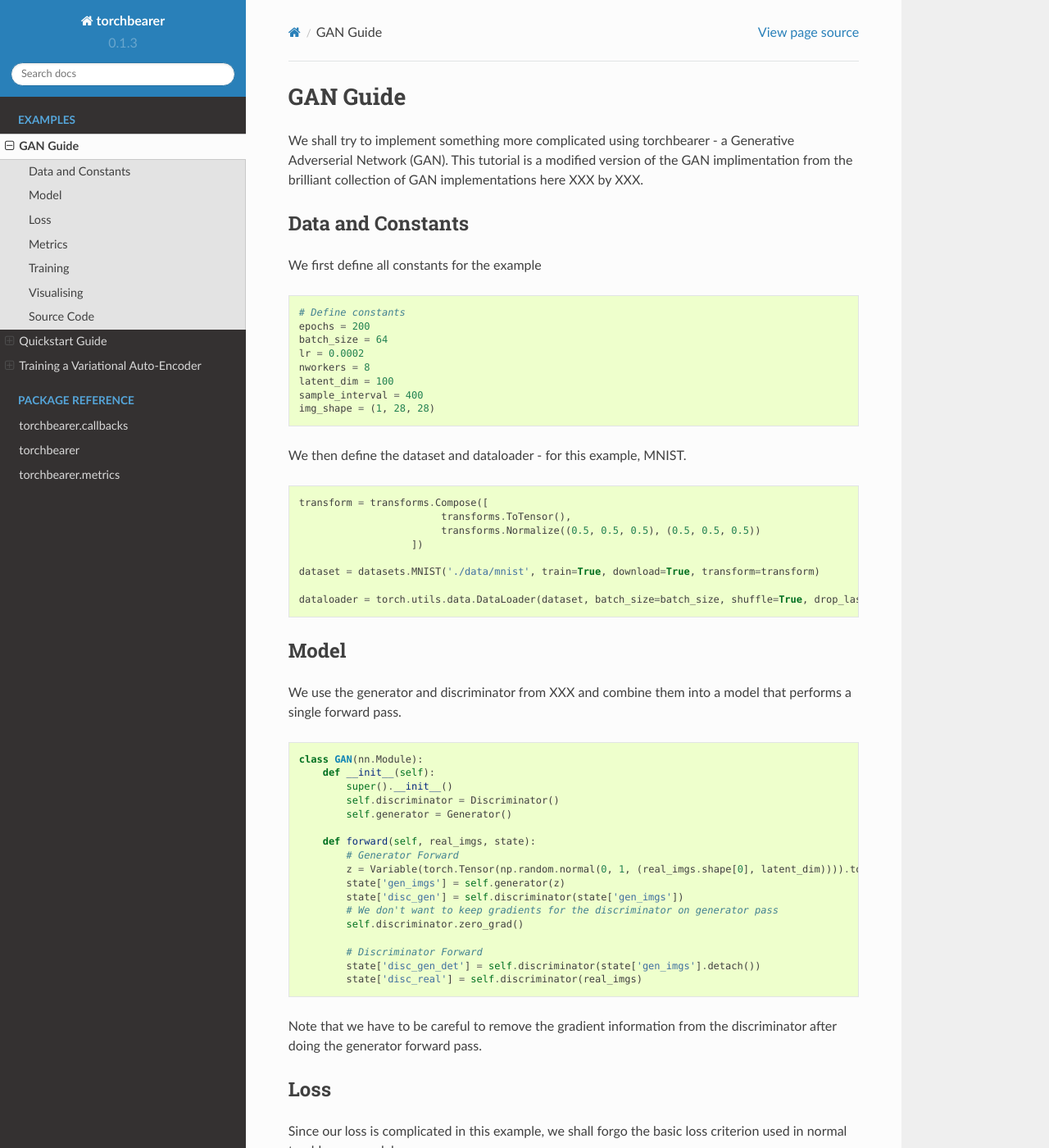
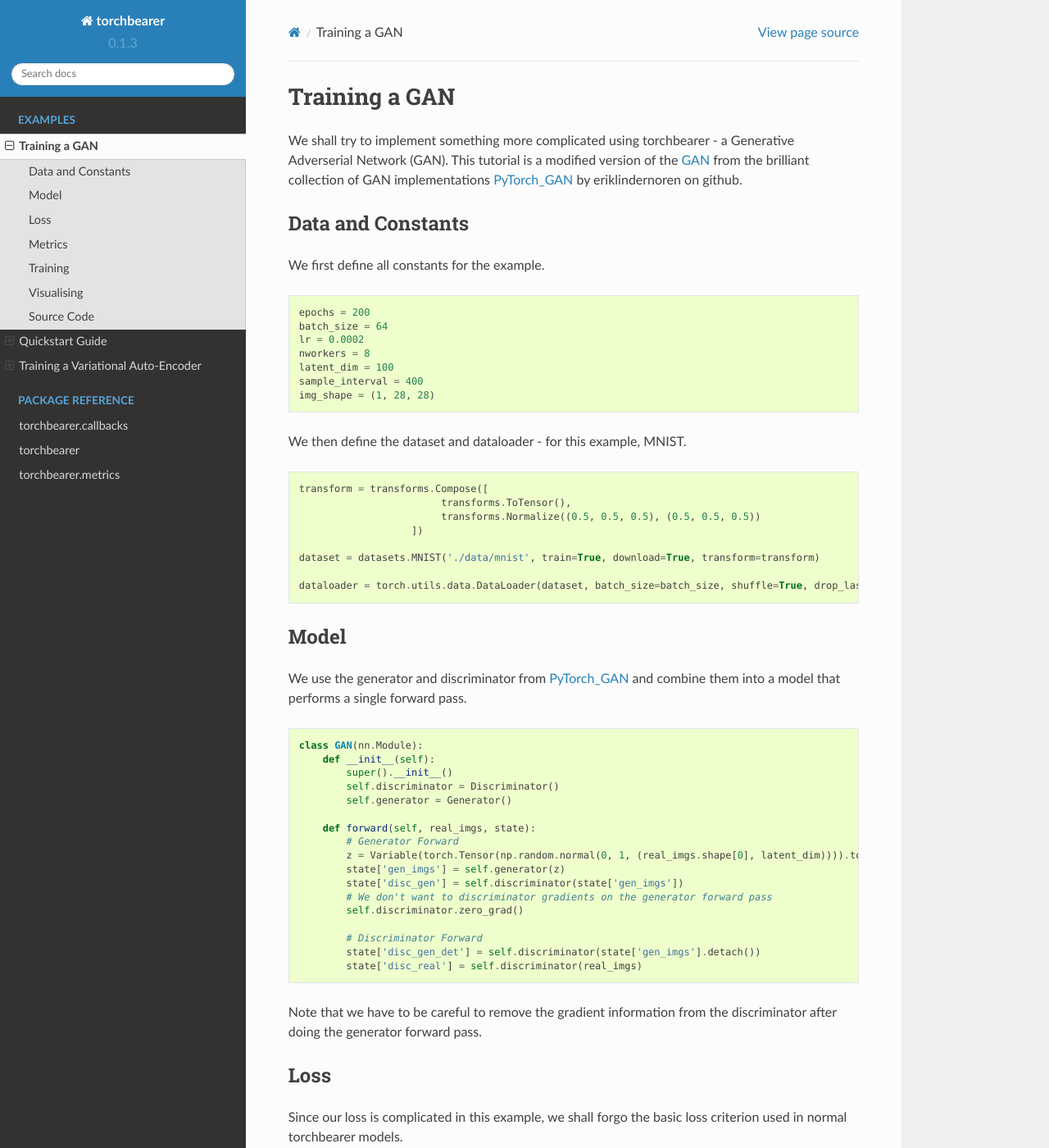
Before and after one commit to pytorchbearer/torchbearer, a Sphinx documentation site: the page built from docs/examples/gan.rst, in a window 1280 px wide and 1400 px high. Shown: the whole window at 82% size. Built offline with Sphinx 7.4.7 and the Read the Docs theme 2.0.0, drawn with Linux system fonts in a browser that asks for light colours; some of the changed text lies outside the part shown.

Commit message:
Finish GAN example

```diff
--- a/docs/_static/examples/gan.py
+++ b/docs/_static/examples/gan.py
@@ -1,6 +1,3 @@
-import torchbearer as tb
-
-import argparse
 import os
 
 import numpy as np
@@ -12,6 +9,7 @@
 from torchvision import datasets
 from torchvision.utils import save_image
 
+import torchbearer as tb
 from torchbearer.callbacks import Callback
 
 os.makedirs('images', exist_ok=True)
@@ -83,7 +81,7 @@
         z = Variable(torch.Tensor(np.random.normal(0, 1, (real_imgs.shape[0], latent_dim)))).to(state[tb.DEVICE])
         state['gen_imgs'] = self.generator(z)
         state['disc_gen'] = self.discriminator(state['gen_imgs'])
-        # We don't want to keep gradients for the discriminator on generator pass
+        # We don't want to discriminator gradients on the generator forward pass
         self.discriminator.zero_grad()
 
         # Discriminator Forward
@@ -104,7 +102,7 @@
         real_loss = self.adversarial_loss(state['disc_real'], state['valid'])
         state['g_loss'] = self.adversarial_loss(state['disc_gen'], state['valid'])
         state['d_loss'] = (real_loss + fake_loss) / 2
-        # This is the loss backward is called on.
+        # This is the loss that backward is called on.
         state[tb.LOSS] = state['g_loss'] + state['d_loss']
 
 
@@ -128,13 +126,11 @@
 dataloader = torch.utils.data.DataLoader(dataset, batch_size=batch_size, shuffle=True, drop_last=True)
 
 
+# Model and optimizer
 model = GAN()
-
-# Optimizer
-optim = torch.optim.Adam(model.parameters(), lr=lr, betas=(0.5,0.999))
+optim = torch.optim.Adam(model.parameters(), lr=lr, betas=(0.5, 0.999))
 
 
-@tb.metrics.default_for_key('g_loss')
 @tb.metrics.running_mean
 @tb.metrics.mean
 class g_loss(tb.metrics.Metric):
@@ -145,7 +141,6 @@
         return state['g_loss']
 
 
-@tb.metrics.default_for_key('d_loss')
 @tb.metrics.running_mean
 @tb.metrics.mean
 class d_loss(tb.metrics.Metric):
@@ -159,6 +154,7 @@
 def zero_loss(y_pred, y_true):
     return torch.zeros(y_true.shape[0], 1)
 
+
 torchbearermodel = tb.Model(model, optim, zero_loss, ['loss', g_loss(), d_loss()])
 torchbearermodel.to('cuda')
 torchbearermodel.fit_generator(dataloader, epochs=200, pass_state=True, callbacks=[LossCallback(), SaverCallback()])
--- a/docs/examples/gan.rst
+++ b/docs/examples/gan.rst
@@ -1,32 +1,35 @@
-GAN Guide
+Training a GAN
 ====================================
 
 We shall try to implement something more complicated using torchbearer - a Generative Adverserial Network (GAN).
-This tutorial is a modified version of the GAN implimentation from the brilliant collection of GAN implementations here XXX by XXX.
+This tutorial is a modified version of the GAN_ from the brilliant collection of GAN implementations PyTorch_GAN_ by eriklindernoren on github.
+
+.. _PyTorch_GAN: https://github.com/eriklindernoren/PyTorch-GAN
+.. _GAN: https://github.com/eriklindernoren/PyTorch-GAN#gan
 
 Data and Constants
 ^^^^^^^^^^^^^^^^^^^^^^^^^^^^^^^^^^^^
 
-We first define all constants for the example
+We first define all constants for the example.
 
 .. literalinclude:: /_static/examples/gan.py
    :language: python
-   :lines: 19-26
+   :lines: 18-24
 
 We then define the dataset and dataloader - for this example, MNIST.
 
 .. literalinclude:: /_static/examples/gan.py
    :language: python
-   :lines: 121-128
+   :lines: 119-126
 
 Model
 ^^^^^^^^^^^^^^^^^^^^^^^^^^^^^^^^^^^^
 
-We use the generator and discriminator from XXX and combine them into a model that performs a single forward pass.
+We use the generator and discriminator from PyTorch_GAN_ and combine them into a model that performs a single forward pass.
 
 .. literalinclude:: /_static/examples/gan.py
    :language: python
-   :lines: 75-91
+   :lines: 73-89
 
 Note that we have to be careful to remove the gradient information from the discriminator after doing the generator forward pass.
 
@@ -56,25 +59,25 @@
 
 .. literalinclude:: /_static/examples/gan.py
    :language: python
-   :lines: 137-145
+   :lines: 134-141
 
 Training
 ^^^^^^^^^^^^^^^^^^^^^^^^^^^^^^^^^^^^
 
-We can then train the torchbearer model in the standard way
+We can then train the torchbearer model on the GPU in the standard way.
 
 .. literalinclude:: /_static/examples/gan.py
    :language: python
-   :lines: 162-164
+   :lines: 158-160
 
 Visualising
 ^^^^^^^^^^^^^^^^^^^^^^^^^^^^^^^^^^^^
 
-We borrow the image saving method from the tutorial XXX and put it in a call back to save on training step.
+We borrow the image saving method from PyTorch_GAN_ and put it in a call back to save on training step.
 
 .. literalinclude:: /_static/examples/gan.py
    :language: python
-   :lines: 111-116
+   :lines: 109-114
 
 After 172400 iterations we see the following.
 
```
Also changed, not shown: other parts of docs/examples/gan.rst (+2 -2 lines).
